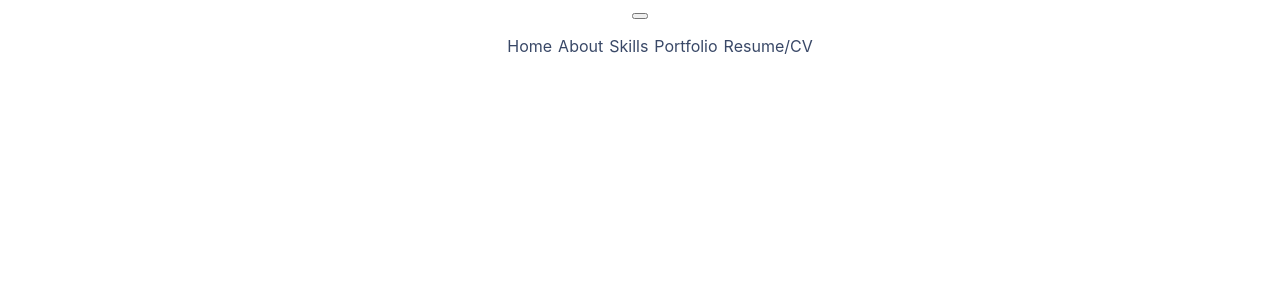
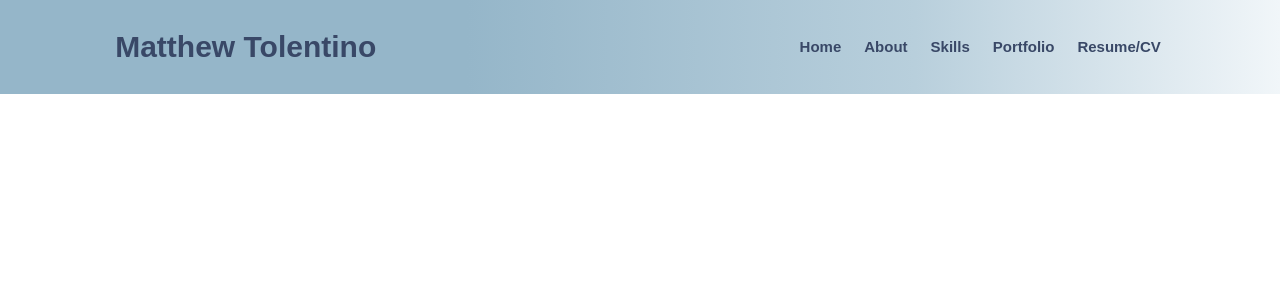
Before and after one commit to Matthew-Tolentino/app-lmt, a React (Create React App) app: page / in a window 1280 px wide. Shown: the top 300 px of the page. Built offline with nearby package versions, Linux system fonts and the light colour scheme.

Commit message:
Get sliding menu working

```diff
--- a/src/components/Menu/Menu.scss
+++ b/src/components/Menu/Menu.scss
@@ -1,84 +1,81 @@
 @import '../../styles.scss';
+@import '../../shared/scss/ani-underline.scss';
 
-.ani-underline {
-  position: relative;
-  display: inline-block;
-  padding: 0 4px;
-  color: $primary-color;
-  cursor: pointer;
+// ul li {
+//   @extend .ani-underline;
+//   display: inline;
+//   padding: 0 3px;
+// }
+
+header {
+  position: fixed;
+  right: 0;
+  top: 0;
+  z-index: 1000;
+  width: 100%;
+  display: flex;
+  align-items: center;
+  justify-content: space-between;
+  padding: 30px 9%;
+  // background: transparent;
+  background: linear-gradient(270deg, $base-color 0%,
+      $base-color2 28.53%,
+      $base-color3 63.52%)
 }
 
-.ani-underline::after {
-  content: '';
-  position: absolute;
-  bottom: 0;
-  left: 50%;
-  width: 0;
-  height: 2px;
-  background-color: $primary-color;
-  transform: translateX(-50%);
-  pointer-events: none;
-  transition: all 0.3s ease;
-}
-
-.ani-underline:hover::after {
-  width: 100%;
-  transform: translate(-50%, 3px);
-}
-
-// ul {
-//   position: relative;
-//   left: 0;
-//   top: 0;
-//   height: 24px;
-// }
-
-.menu {
-  overflow-x: hidden;
-}
-
-ul li {
-  @extend .ani-underline;
-  display: inline;
-  padding: 0 3px;
+.logo {
+  font-size: 30px;
+  font-weight: 600;
+  color: $primary-color;
 }
 
 .menu-list {
-  height: 24px;
+  display: flex;
+}
+
+.menu-list a {
+  @extend .ani-underline;
+  color: $primary-color;
+  margin-left: 1em;
+  font-size: 15px;
+  font-weight: 600;
+  transition: all .55s ease;
 }
 
 .menu-icon {
-  margin: 16px;
+  color: $secondary-color;
+  font-size: 35px;
+  z-index: 10001;
+  cursor: pointer;
   display: none;
 }
 
-@media (max-width: $bp-mobile) {
+@media (max-width: $bp-tablet) {
   .menu-icon {
     display: block;
   }
 
   .menu-list {
     position: absolute;
-    width: 0;
-    height: 100%;
-    top: 0;
-    left: 100%;
-    transition: all 0.3s ease-in-out;
-    overflow: hidden;
+    top: 100%;
+    right: -100%;
+    width: 100%;
+    height: 100vh;
+    background: $base-color3;
+    display: flex;
+    align-items: center;
+    flex-direction: column;
+    padding: 50px 20px;
+    transition: all .55s ease;
+  }
+
+  .menu-list a {
+    display: block;
+    margin: 30px 0;
+    margin-left: 0;
   }
 
   .menu-list.open {
-    width: 100%;
-    left: 0;
+    right: 0;
   }
-
-  // ul {
-  //   position: absolute;
-  //   width: 100vw;
-  //   // height: 100vh;
-  //   left: 50%;
-  //   top: 0;
-  //   padding: 0;
-  //   transition: all 0.3s ease;
-  // }
 }
--- a/src/components/Menu/Menu.tsx
+++ b/src/components/Menu/Menu.tsx
@@ -7,26 +7,26 @@ function Menu() {
   const menuItems = ['Home', 'About', 'Skills', 'Portfolio', 'Resume/CV']
 
   return (
-    <div className="menu">
-      <button
+    <header>
+      <a className='logo'>Matthew Tolentino</a>
+      <div
+        className='menu-icon'
         onClick={() => setOpen(!open)}
         >
-        <span className="material-icons menu-icon">
+        <span className="material-icons">
           menu
         </span>
-      </button>
-      <div className={`menu-list ${open ? 'open' : ''}`}>
-        <ul>
+      </div>
+      <ul className={`menu-list ${open ? 'open' : ''}`}>
         {menuItems.map(item => {
           return (
             <li key={item} onClick={() => setOpen(false)}>
-                {item}
+              <a href="#">{item}</a>
             </li>
           )
         })}
       </ul>
-      </div>
-    </div>
+    </header>
   );
 }
 
--- /dev/null
+++ b/src/shared/scss/ani-underline.scss
@@ -0,0 +1,25 @@
+.ani-underline {
+  position: relative;
+  display: inline-block;
+  padding: 0 4px;
+  color: $primary-color;
+  cursor: pointer;
+}
+
+.ani-underline::after {
+  content: '';
+  position: absolute;
+  bottom: 0;
+  left: 50%;
+  width: 0;
+  height: 2px;
+  background-color: $primary-color;
+  transform: translateX(-50%);
+  pointer-events: none;
+  transition: all 0.3s ease;
+}
+
+.ani-underline:hover::after {
+  width: 100%;
+  transform: translate(-50%, 3px);
+}
--- a/src/styles.scss
+++ b/src/styles.scss
@@ -8,3 +8,13 @@ $secondary-color: #212A3E;
 // App Breakpoints
 $bp-tablet: 768px;
 $bp-mobile: 480px;
+
+// Global defaults
+* {
+  padding: 0;
+  margin: 0;
+  box-sizing: border-box;
+  font-family: 'Poppins', sans-serif;
+  list-style: none;
+  text-decoration: none;
+}
```
Lines whose indentation alone changed are shown as unchanged.
